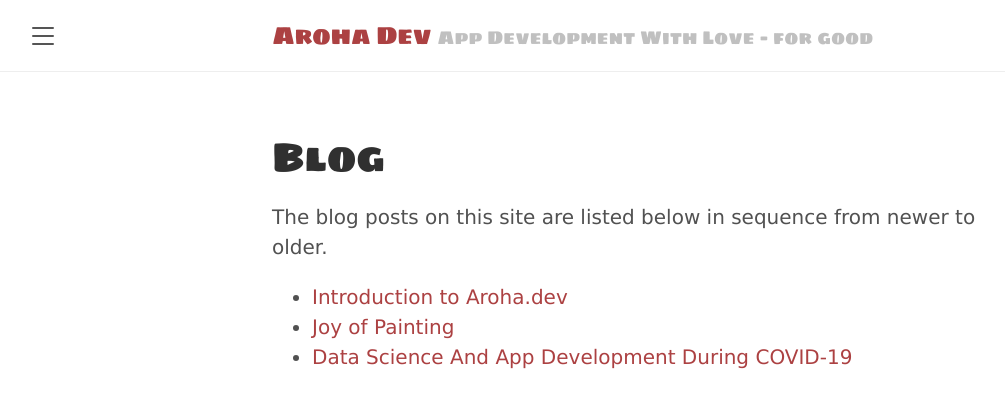
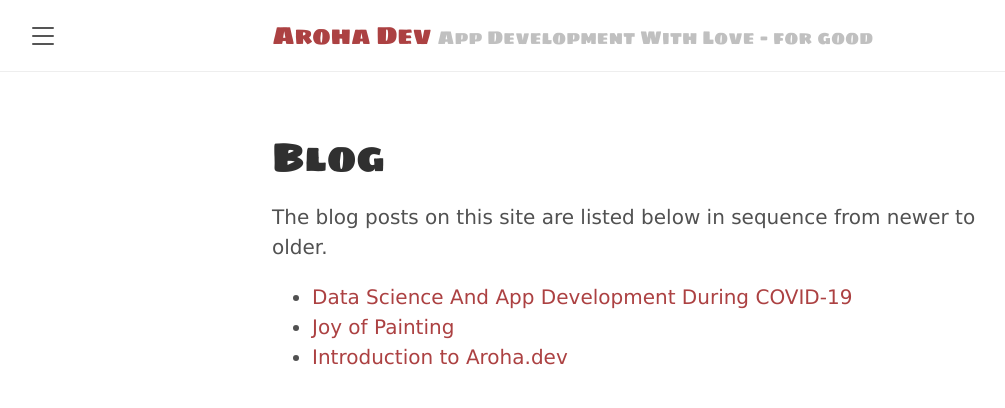
Before and after one commit to tracyjordan/tracyjordan.github.io, a Jekyll site: the page built from blog.md, in a window 1280 px wide. Shown: the top 408 px of the page, without its empty margins (8-1013 px from the left). Built offline with Jekyll 4.4.1, drawn with Linux system fonts in a browser that asks for light colours.

Commit message:
Update blog.md

```diff
--- a/blog.md
+++ b/blog.md
@@ -6,7 +6,7 @@ title: Blog
 The blog posts on this site are listed below in sequence from newer to older.
 
  <ul>
-{% assign sorted_posts = (site.categories.['blog']  | sort: 'date') %}
+{% assign sorted_posts = (site.categories.['blog']  | sort: 'post_date' ) %}
 {% for post in sorted_posts %}
 <li><a href="{{ post.url }}">{{ post.title }}</a></li>
 {% endfor %}
```
